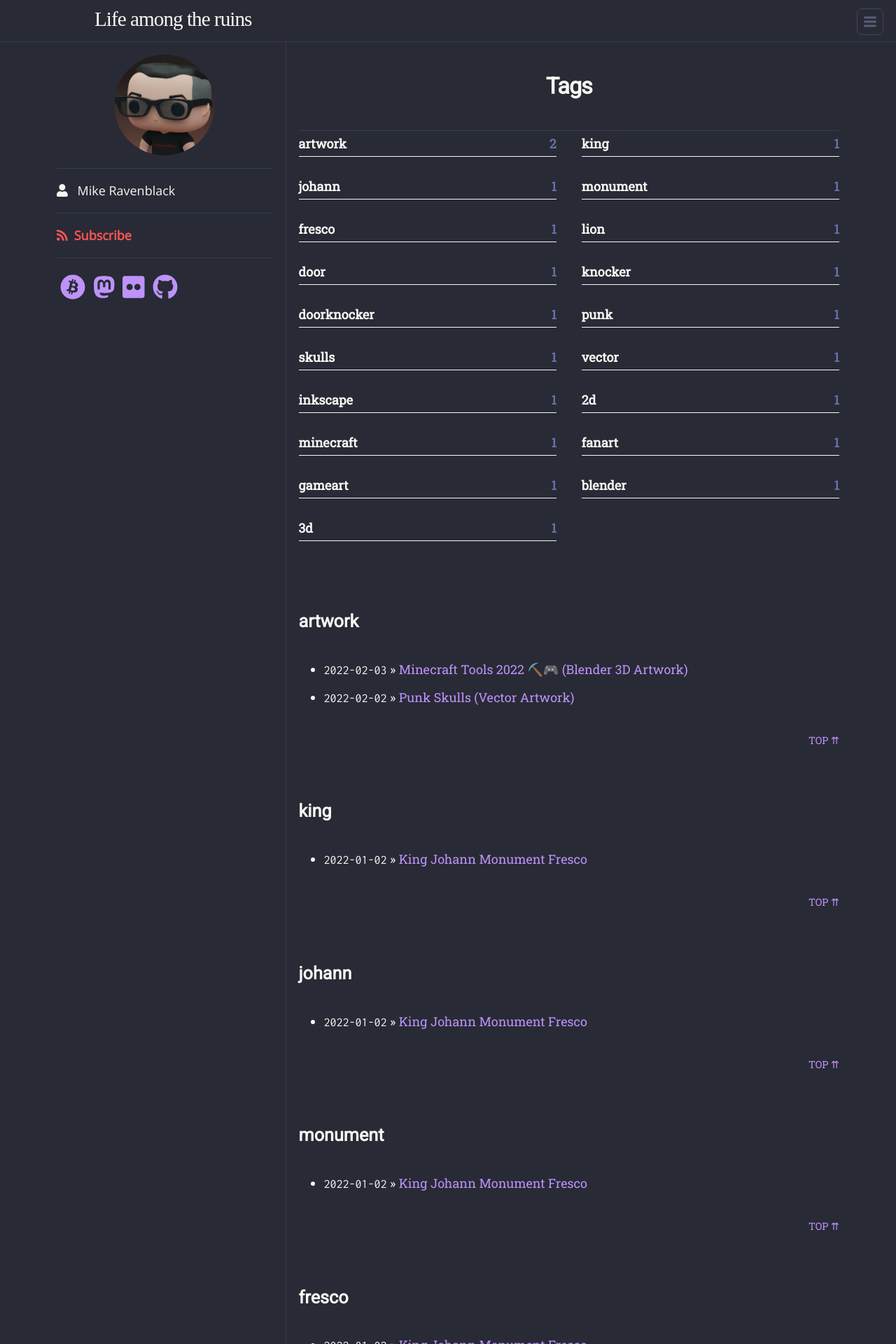
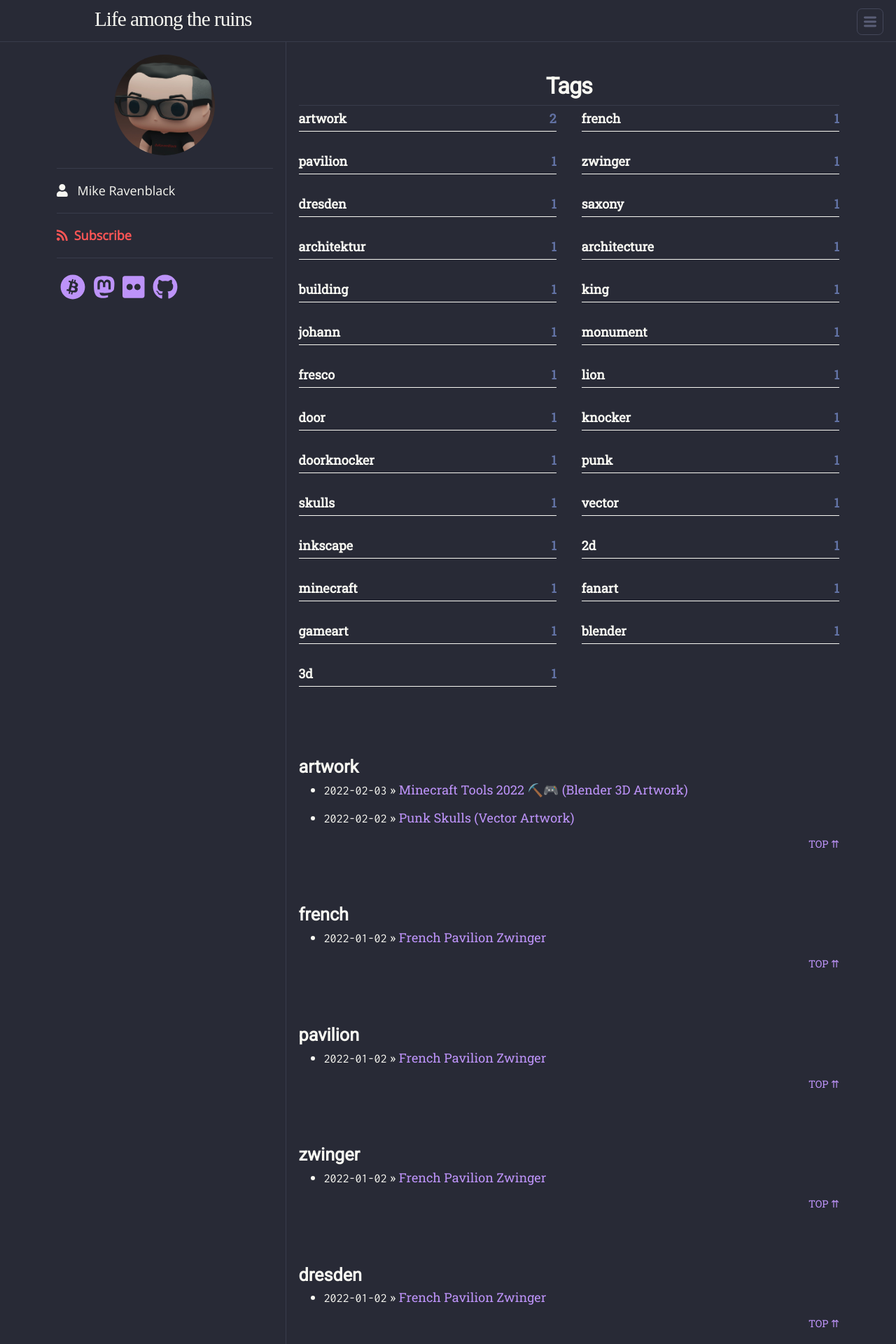
Before and after one commit to 0xRavenBlack/0xRavenBlack.github.io, a Jekyll site: the page built from tags.md, in a window 1280 px wide. Shown: the top 1920 px of the page at 70% size. Built offline with Jekyll 4.4.1, drawn with Linux system fonts in a browser that asks for light colours; nearby versions of some CDN libraries; some web fonts are replaced; some of the changed text lies outside the part shown.

Commit message:
add flickr photo

```diff
--- /dev/null
+++ b/_posts/2022-01-02-French-Pavilion-Zwinger.md
@@ -0,0 +1,13 @@
+---
+layout: post
+title: "French Pavilion Zwinger"
+categories: Photography
+tags: [French, Pavilion, Zwinger, Dresden, Saxony, Architektur, Architecture, Building]
+---
+## Description:
+In this picture you can see the French Pavilion, Zwinger Dresden
+## Photo:
+[![French Pavilion Zwinger](https://live.staticflickr.com/65535/51793639592_a25805a7f6_c_d.jpg)](https://www.flickr.com/photos/mike_ravenblack/51793639592){:target="_blank"}
+## License:
+[Attribution-NonCommercial-NoDerivatives 4.0 International (CC BY-NC-ND 4.0)](https://creativecommons.org/licenses/by-nc-nd/4.0/){:target="_blank"} \
+[![Attribution-NonCommercial-NoDerivatives 4.0 International (CC BY-NC-ND 4.0)](https://i.creativecommons.org/l/by-nc-nd/4.0/88x31.png)](http://creativecommons.org/licenses/by-nc-nd/4.0/){:target="_blank"}
--- a/_sass/hamilton/base.scss
+++ b/_sass/hamilton/base.scss
@@ -14,16 +14,6 @@
 dl, dd, ol, ul, figure {
   margin: 0;
   padding: 0;
-}
-
-/**
- * Set `margin-bottom` to maintain vertical rhythm
- */
-h1, h2, h3, h4, h5, h6,
-p, blockquote, pre,
-ul, ol, dl, figure, iframe,
-%vertical-rhythm {
-  margin-bottom: $spacing-unit;
 }
 
 /**
```
